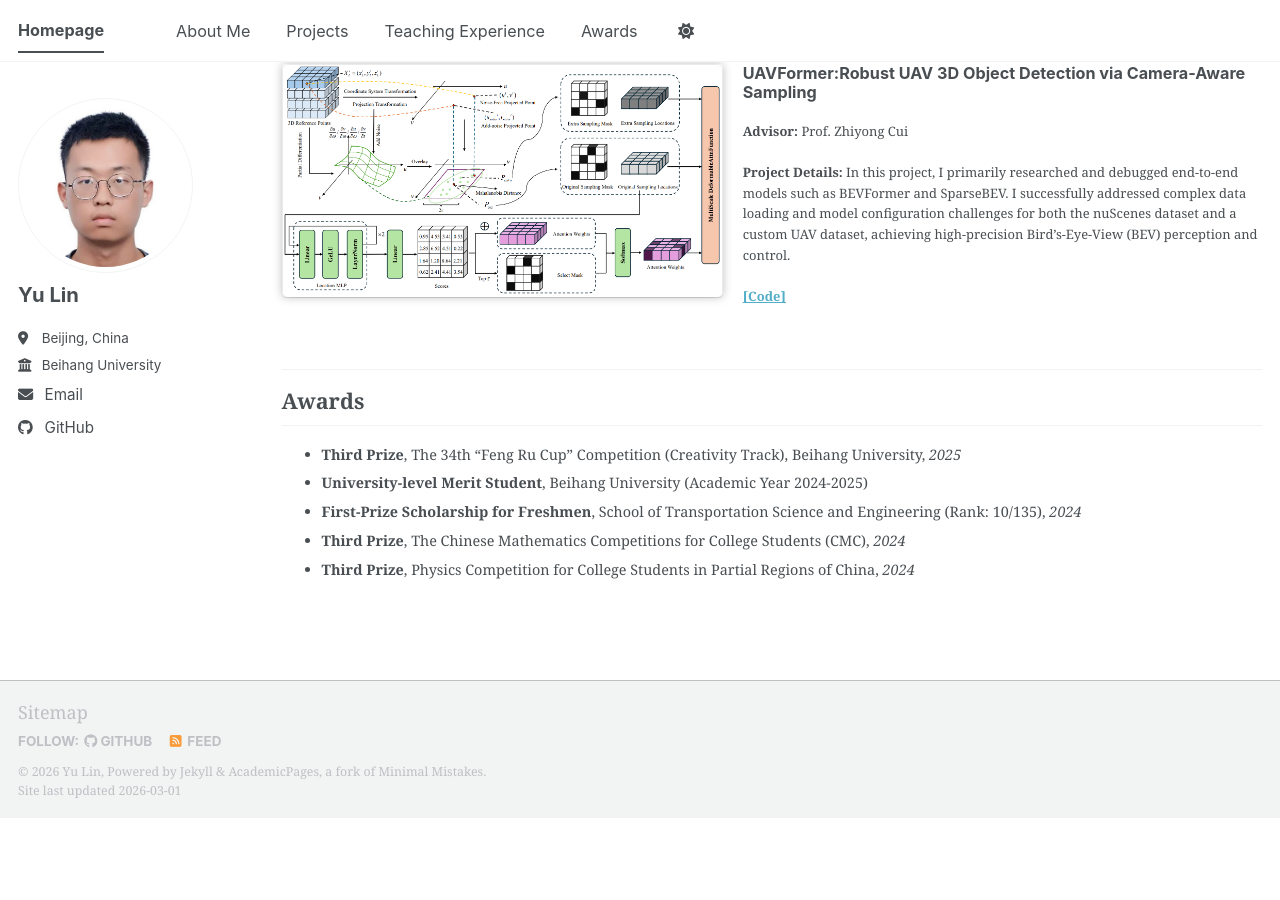
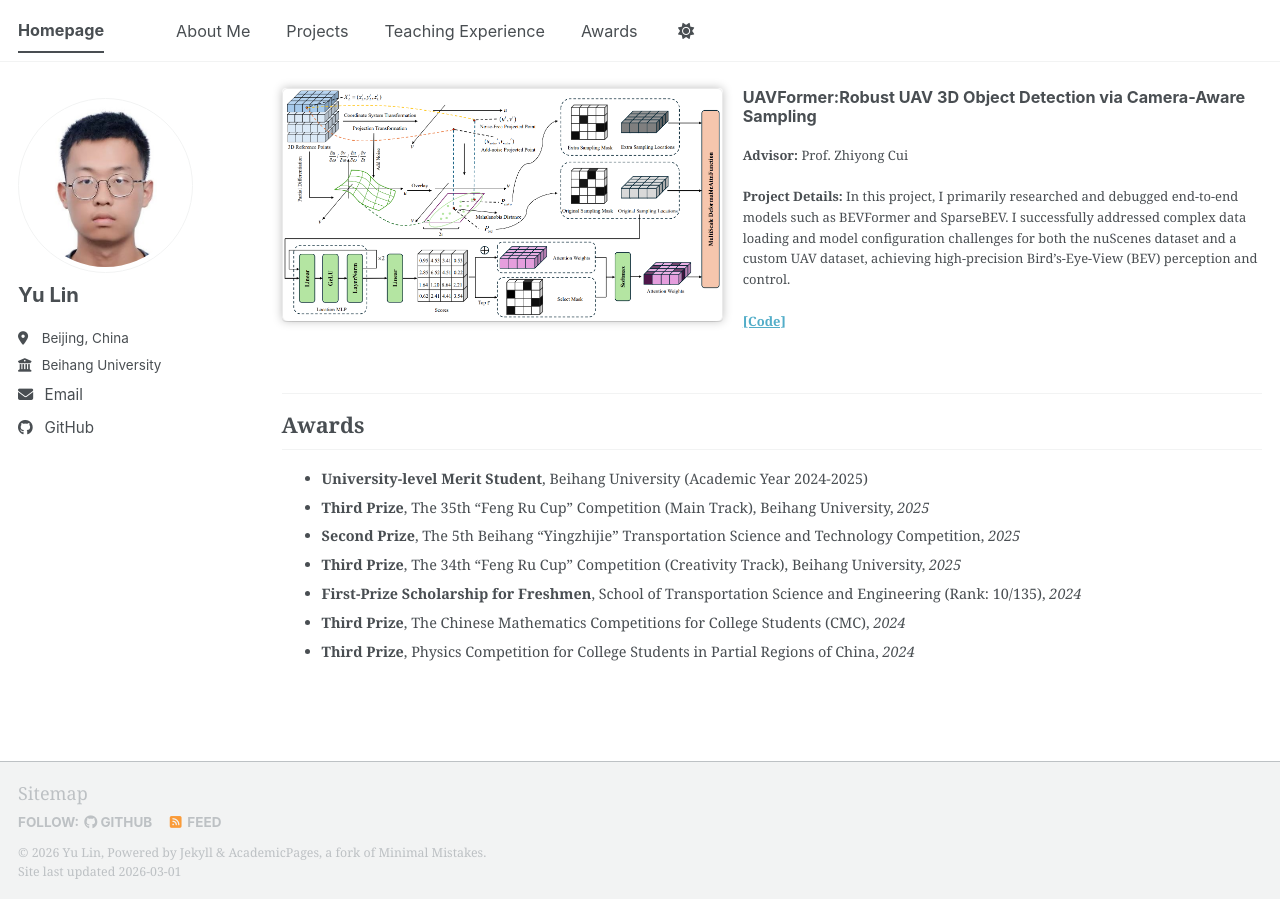
Before and after one commit to buaaeducn/buaaeducn.github.io, a Jekyll site: the page built from _pages/about.md, in a window 1280 px wide and 900 px high, scrolled down 1189 px. Built offline with Jekyll 4.4.1, drawn with Linux system fonts in a browser that asks for light colours; a script bundle is joined from its source files by our own code; library files that are not in the unit come from our copies; before the commit the page ends 2007 px from its top, so only the background shows below that.

Commit message:
Update about.md

```diff
--- a/_pages/about.md
+++ b/_pages/about.md
@@ -23,11 +23,11 @@ Secondary Email: [1832541406@qq.com](mailto:1832541406@qq.com)
 
 <h2 id="education" style="padding-top: 80px; margin-top: -80px;">Education</h2>
 * **B.E. Candidate in Intelligent Transportation Engineering**, Beihang University, *2023.06 – Present*
-  * School of Transportation Science and Engineering
-  * **GPA & Ranking:**
-    * Junior Year: 3.79 (Rank: **1**/42)
-    * Sophomore Year: 3.77 (Rank: **1**/42)
-    * Freshman Year: 3.73 (Rank: 2/42)
+* School of Transportation Science and Engineering
+* **GPA & Ranking:**
+  * Junior Year: 3.79 (Rank: **1**/42)
+  * Sophomore Year: 3.77 (Rank: **1**/42)
+  * Freshman Year: 3.73 (Rank: 2/42)
 
 ---
 
@@ -38,8 +38,10 @@ Secondary Email: [1832541406@qq.com](mailto:1832541406@qq.com)
 ---
 
 <h2 id="awards" style="padding-top: 80px; margin-top: -80px;">Awards</h2>
+* **University-level Merit Student**, Beihang University (Academic Year 2024-2025)
+* **Third Prize**, The 35th "Feng Ru Cup" Competition (Main Track), Beihang University, *2025*
+* **Second Prize**, The 5th Beihang "Yingzhijie" Transportation Science and Technology Competition, *2025*
 * **Third Prize**, The 34th "Feng Ru Cup" Competition (Creativity Track), Beihang University, *2025*
-* **University-level Merit Student**, Beihang University (Academic Year 2024-2025)
 * **First-Prize Scholarship for Freshmen**, School of Transportation Science and Engineering (Rank: 10/135), *2024*
 * **Third Prize**, The Chinese Mathematics Competitions for College Students (CMC), *2024*
 * **Third Prize**, Physics Competition for College Students in Partial Regions of China, *2024*
```
